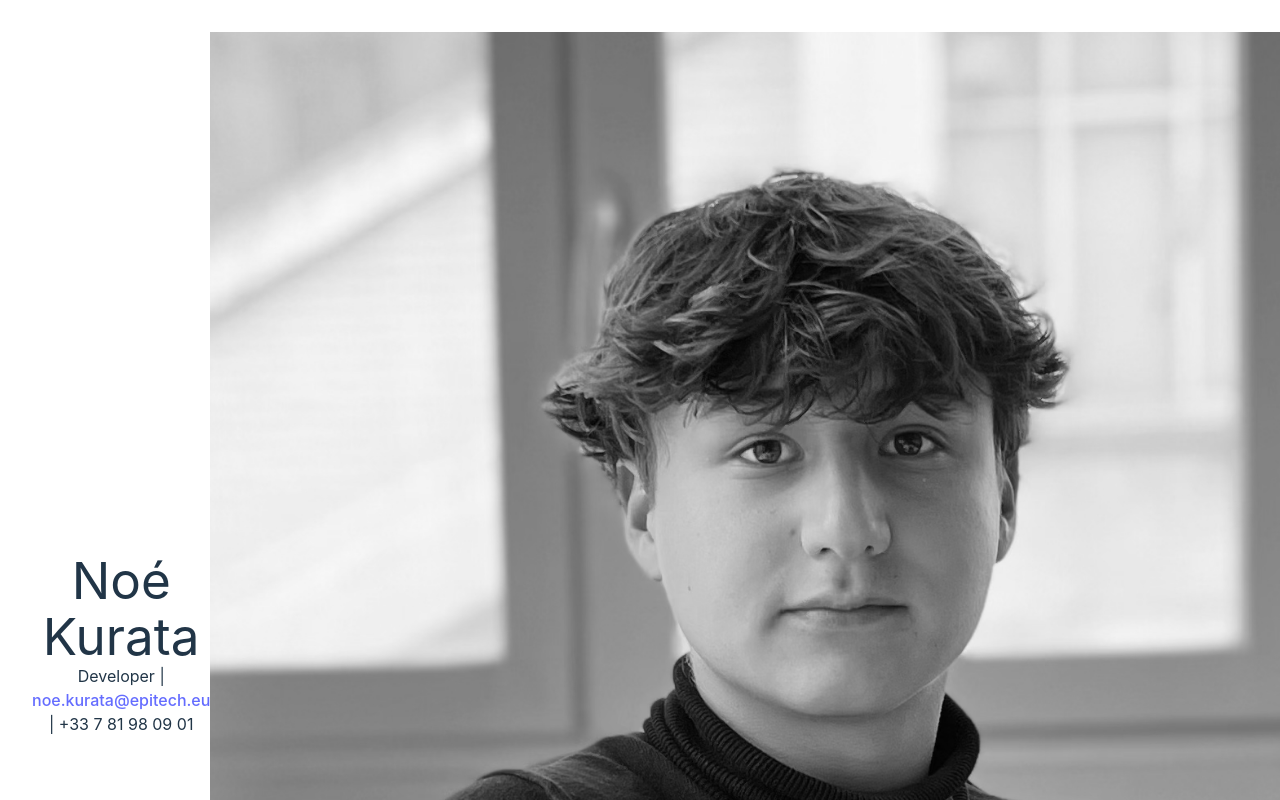
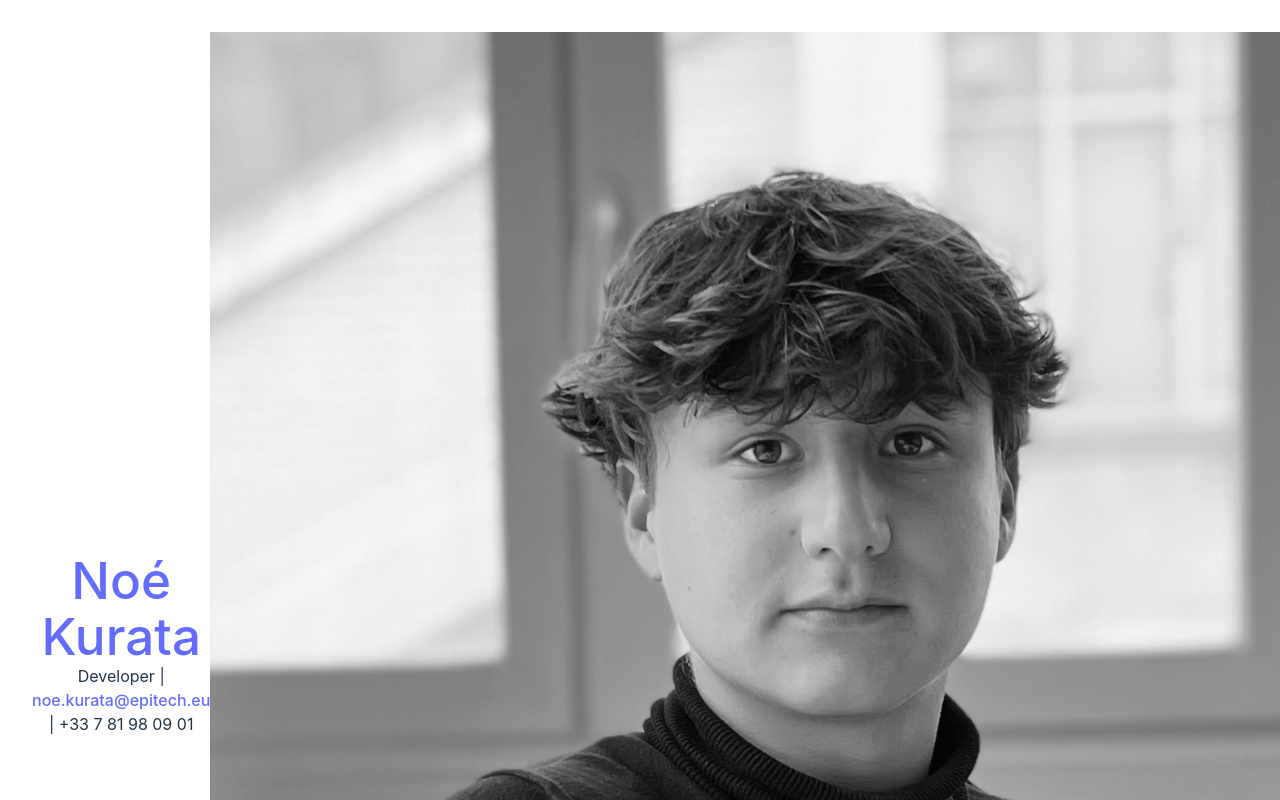
Before and after one commit to nkurata/my-website, a React (Vite) app: page / in a window 1280 px wide. Shown: the top 800 px of the page. Built offline with nearby package versions, Linux system fonts and the light colour scheme.

Commit message:
feat dark mode compatibiity + favicon

```diff
--- a/src/App.jsx
+++ b/src/App.jsx
@@ -12,7 +12,7 @@ export default function App() {
     <>
       <div class="flex p-6 items-center">
         <div class="flex-1">
-          <h1 class="text-3xl font-bold text-left">Noé Kurata</h1>
+          <h1 class="text-3xl text-black font-bold text-left"><a href="https://www.linkedin.com/in/noekurata/">Noé Kurata</a></h1>
           <p class="text-left">Developer | <a href="mailto:noe.kurata@epitech.eu">noe.kurata@epitech.eu</a> | +33 7 81 98 09 01</p>
         </div>
         <img src="/public/headshot.jpg" alt="Description" class="absolute top-10 right-20 w-36 h-36 rounded-lg" />
```
